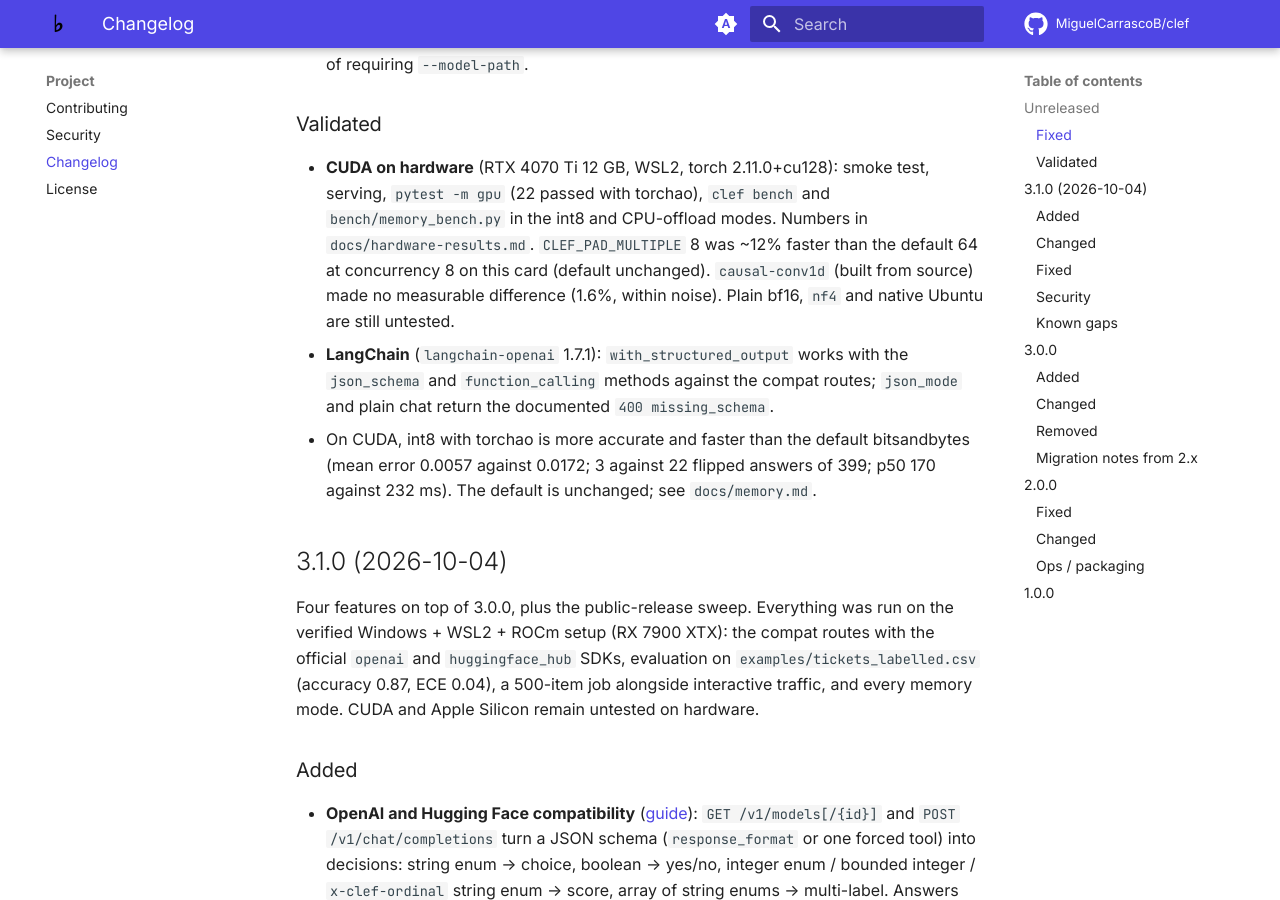
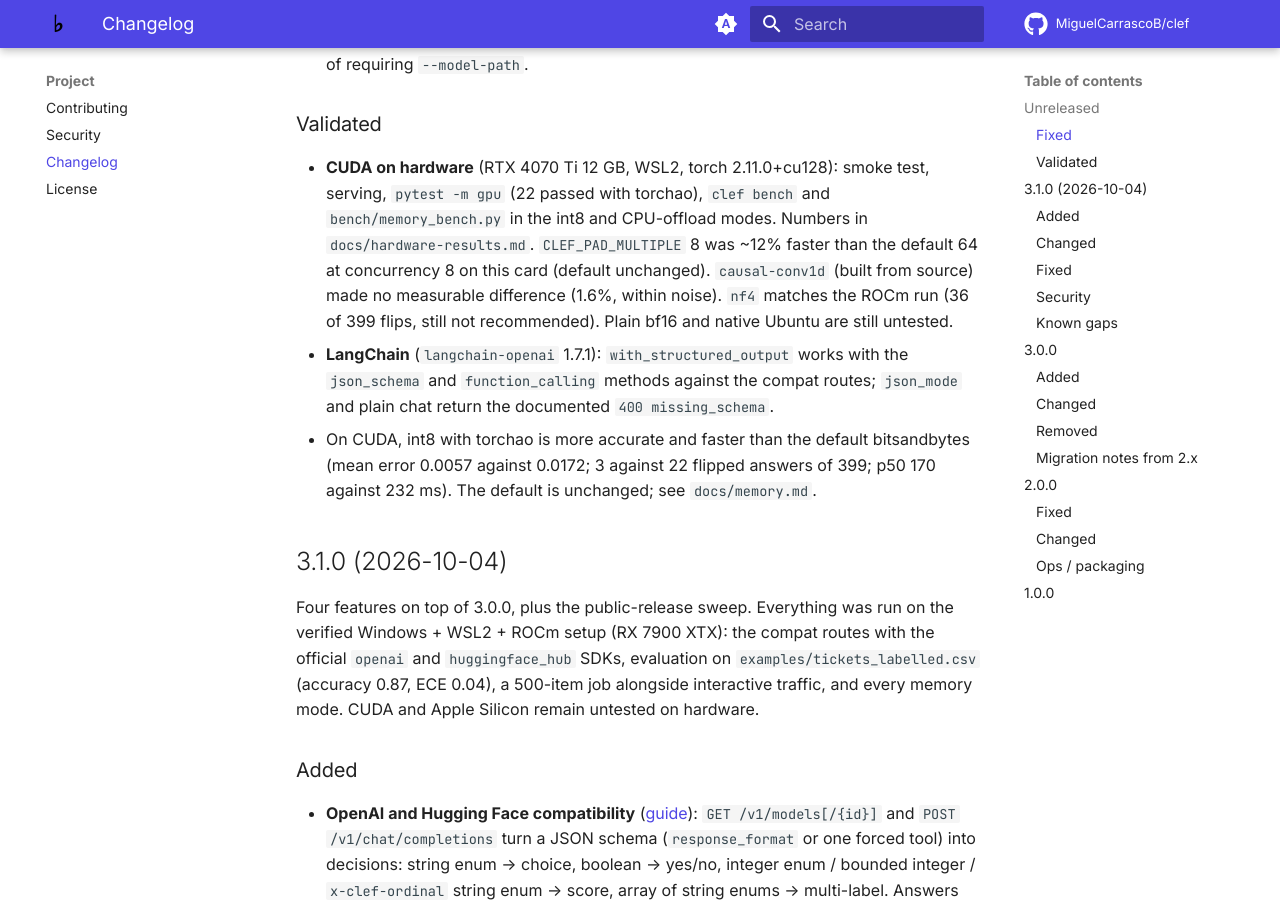
Before and after one commit to MiguelCarrascoB/clef, an MkDocs documentation site: the page built from docs/changelog.md, in a window 1280 px wide and 900 px high, scrolled down 409 px. Built offline with MkDocs 1.6.1 and Material for MkDocs 9.7.7, drawn with Linux system fonts in a browser that asks for light colours; comment, search, counter and statistics services are not loaded.

Commit message:
Docs: nf4 on CUDA, tick the quantization roadmap item
nf4 (bitsandbytes) + offload on the RTX 4070 Ti, against the lossless offload run: mean error 0.0333, max 0.444, 36 of 399
top choices flipped, p50 153 ms, 3.8 GB of weights on the device. Same as the ROCm run (0.0329 / 35 flips), so it stays
not recommended. Fills the last pending cell of the CUDA quantization table.

Claude-Session: https://claude.ai/code/session_016oiwYvfP8Q7Huv7LWVmMPx

```diff
--- a/docs/memory.md
+++ b/docs/memory.md
@@ -140,7 +140,7 @@ backends. If you run int8 on an NVIDIA card, set `CLEF_QUANT_BACKEND=torchao`
 - One machine, one day, one model. Same-day drift is ~5%; every row was measured back to back in one session
   against the bf16 reference of that session.
 - CUDA was run on one card, an RTX 4070 Ti (12 GB, WSL2), in the int8 and offload modes: see
-  [hardware-results.md](hardware-results.md). Plain bf16, `nf4` and other CUDA cards are untested, and so are
+  [hardware-results.md](hardware-results.md). `nf4` matched the ROCm numbers (36 of 399 flips on CUDA). Plain bf16 and other CUDA cards are untested, and so are
   Apple Silicon, MPS and CPU torchao. Please run `bench/memory_bench.py` there and add the rows to `docs/hardware-results.md`.
 - A 12 GB card is shared with the desktop (about 1.2 GB on Windows), so the usable cap there is lower than `N - 1`.
 - `bench/memory_bench.py` needs a reference run for parity. Without a card big enough for bf16, use the lossless
```
Also changed, not shown: CHANGELOG.md (+1 -1 lines), README.md (+1 -1 lines), docs/hardware-results.md (+4 -3 lines).
